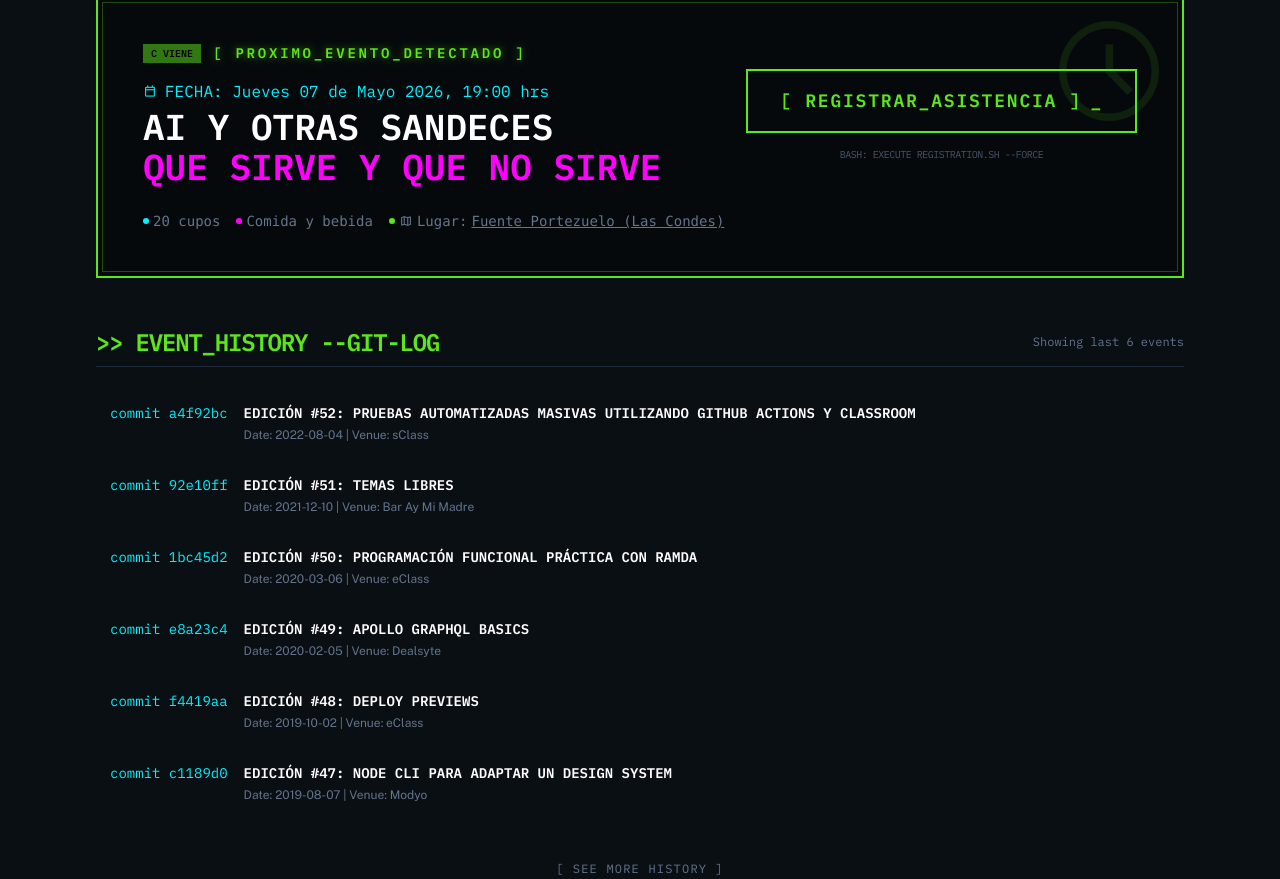
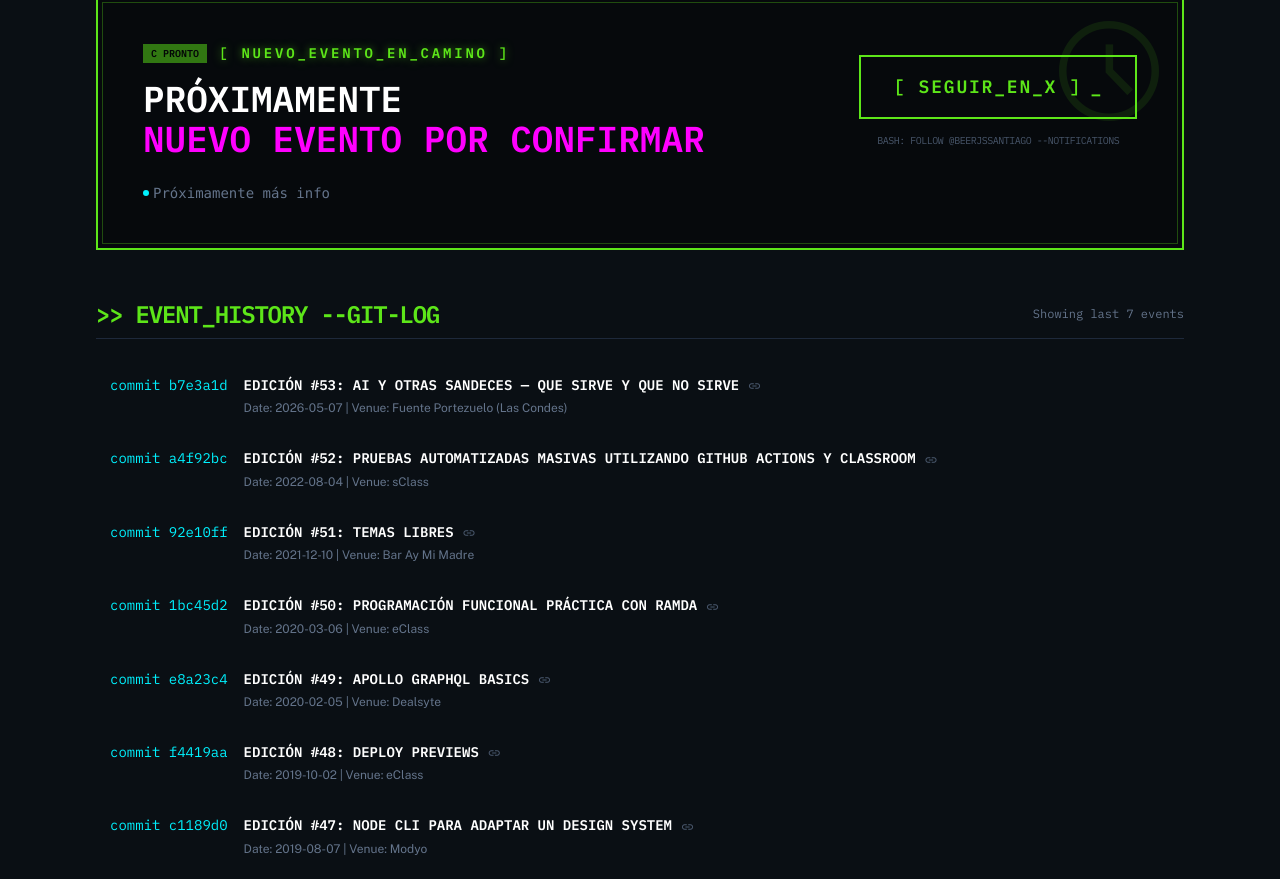
Before and after one commit to devschile/beerjs, a website: page public/index.html in a window 1280 px wide. Shown: the part 856-1735 px from the top of the page. Drawn offline with nearby package versions, Linux system fonts and the light colour scheme.

Commit message:
feat: update site to show coming soon for next event

```diff
--- a/public/index.html
+++ b/public/index.html
@@ -80,7 +80,7 @@
         <div class="flex flex-wrap gap-4 pt-6">
           <a class="inline-block bg-hacker-green text-black px-6 py-3 font-bold uppercase tracking-tighter hover:bg-white transition-all"
             href="#PROXIMO_EVENTO">
-            [ Próximo Evento ] Jueves 07 Mayo 2026
+            [ Próximo Evento ] Próximamente
           </a>
         </div>
       </div>
@@ -128,27 +128,23 @@
           <div class="space-y-4 flex-1">
             <div class="flex items-center gap-3">
               <span class="bg-hacker-green text-black px-2 py-0.5 text-[10px] font-black uppercase animate-pulse">C
-                VIENE</span>
+                PRONTO</span>
               <h2 class="text-hacker-green font-bold tracking-[0.2em] text-sm uppercase glow-text-green">
-                [ PROXIMO_EVENTO_DETECTADO ]
+                [ NUEVO_EVENTO_EN_CAMINO ]
               </h2>
             </div>
             <div class="space-y-1">
-              <p class="text-hacker-cyan font-display text-sm md:text-base mb-1 flex items-center gap-2">
-                <span class="material-symbols-outlined text-sm">calendar_today</span>
-                FECHA: Jueves 07 de Mayo 2026, 19:00 hrs
-              </p>
               <h3 class="text-2xl md:text-4xl font-black text-white leading-tight uppercase font-display">
-                AI y otras sandeces <br class="hidden md:block" />
-                <span class="text-hacker-magenta glow-text-magenta">Que sirve y que no sirve</span>
+                Próximamente <br class="hidden md:block" />
+                <span class="text-hacker-magenta glow-text-magenta">Nuevo evento por confirmar</span>
               </h3>
             </div>
           </div>
           <div class="shrink-0">
-            <a href="https://guestli.st/816907" role="button"
+            <a href="https://x.com/BeerJSSantiago" role="button"
               class="group inline-block relative px-8 py-4 bg-transparent border-2 border-hacker-green text-hacker-green hover:bg-hacker-green hover:text-black transition-all duration-300 overflow-hidden">
               <span class="relative z-10 font-black text-lg tracking-widest flex items-center gap-2">
-                [ REGISTRAR_ASISTENCIA ]
+                [ SEGUIR_EN_X ]
                 <span class="cursor-blink">_</span>
               </span>
               <!-- Hover Effect -->
@@ -157,19 +153,12 @@
               </div>
             </a>
             <p class="text-[10px] text-slate-600 mt-2 text-center uppercase tracking-tighter">
-              bash: execute registration.sh --force
+              bash: follow @BeerJSSantiago --notifications
             </p>
           </div>
         </div>
         <div class="flex items-center gap-4 mt-6 text-sm font-mono text-slate-500">
-          <span class="flex items-center gap-1"><span class="w-1.5 h-1.5 bg-hacker-cyan rounded-full"></span> 20
-            cupos</span>
-          <span class="flex items-center gap-1"><span class="w-1.5 h-1.5 bg-hacker-magenta rounded-full"></span>
-            Comida y bebida</span>
-          <span class="flex items-center gap-1"><span class="w-1.5 h-1.5 bg-hacker-green rounded-full"></span>
-            <span class="material-symbols-outlined text-sm">map</span>
-            Lugar: <a href="https://maps.app.goo.gl/kDVMZi2cFLNaToGy7" target="_blank" class="underline">Fuente
-              Portezuelo (Las Condes)</a></span>
+          <span class="flex items-center gap-1"><span class="w-1.5 h-1.5 bg-hacker-cyan rounded-full"></span> Próximamente más info
         </div>
       </div>
     </section>
@@ -178,58 +167,67 @@
       <div class="flex items-center justify-between border-b border-slate-800 pb-2">
         <h2 class="text-2xl font-bold text-hacker-green uppercase tracking-tighter">&gt;&gt; EVENT_HISTORY --GIT-LOG
         </h2>
-        <span class="text-xs text-slate-500">Showing last 6 events</span>
+        <span class="text-xs text-slate-500">Showing last 7 events</span>
       </div>
       <div class="space-y-2 font-display text-sm">
         <!-- Event Item -->
         <div
           class="flex items-start gap-4 p-3 hover:bg-slate-800/50 transition-colors border-l-2 border-transparent hover:border-hacker-green">
+          <span class="text-hacker-cyan shrink-0">commit b7e3a1d</span>
+          <a href="https://github.com/beerjs/santiago/issues/102" target="_blank" class="flex-1 hover:text-hacker-cyan transition-colors">
+            <h4 class="text-white font-bold uppercase">Edición #53: AI y otras sandeces — Que sirve y que no sirve <span class="material-symbols-outlined text-sm align-middle text-slate-600">link</span></h4>
+            <p class="text-slate-500 font-sans text-xs mt-1">Date: 2026-05-07 | Venue: Fuente Portezuelo (Las Condes)</p>
+          </a>
+        </div>
+        <!-- Event Item -->
+        <div
+          class="flex items-start gap-4 p-3 hover:bg-slate-800/50 transition-colors border-l-2 border-transparent hover:border-hacker-green">
           <span class="text-hacker-cyan shrink-0">commit a4f92bc</span>
-          <div class="flex-1">
+          <a href="https://github.com/beerjs/santiago/issues/100" target="_blank" class="flex-1 hover:text-hacker-cyan transition-colors">
             <h4 class="text-white font-bold uppercase">Edición #52: Pruebas Automatizadas Masivas utilizando GitHub
-              Actions y Classroom</h4>
+              Actions y Classroom <span class="material-symbols-outlined text-sm align-middle text-slate-600">link</span></h4>
             <p class="text-slate-500 font-sans text-xs mt-1">Date: 2022-08-04 | Venue: sClass</p>
-          </div>
+          </a>
         </div>
         <div
           class="flex items-start gap-4 p-3 hover:bg-slate-800/50 transition-colors border-l-2 border-transparent hover:border-hacker-green">
           <span class="text-hacker-cyan shrink-0">commit 92e10ff</span>
-          <div class="flex-1">
-            <h4 class="text-white font-bold uppercase">Edición #51: Temas Libres</h4>
+          <a href="https://github.com/beerjs/santiago/issues/99" target="_blank" class="flex-1 hover:text-hacker-cyan transition-colors">
+            <h4 class="text-white font-bold uppercase">Edición #51: Temas Libres <span class="material-symbols-outlined text-sm align-middle text-slate-600">link</span></h4>
             <p class="text-slate-500 font-sans text-xs mt-1">Date: 2021-12-10 | Venue: Bar Ay Mi Madre</p>
-          </div>
+          </a>
         </div>
         <div
           class="flex items-start gap-4 p-3 hover:bg-slate-800/50 transition-colors border-l-2 border-transparent hover:border-hacker-green">
           <span class="text-hacker-cyan shrink-0">commit 1bc45d2</span>
-          <div class="flex-1">
-            <h4 class="text-white font-bold uppercase">Edición #50: Programación Funcional Práctica con Ramda</h4>
+          <a href="https://github.com/beerjs/santiago/issues/94" target="_blank" class="flex-1 hover:text-hacker-cyan transition-colors">
+            <h4 class="text-white font-bold uppercase">Edición #50: Programación Funcional Práctica con Ramda <span class="material-symbols-outlined text-sm align-middle text-slate-600">link</span></h4>
             <p class="text-slate-500 font-sans text-xs mt-1">Date: 2020-03-06 | Venue: eClass</p>
-          </div>
+          </a>
         </div>
         <div
           class="flex items-start gap-4 p-3 hover:bg-slate-800/50 transition-colors border-l-2 border-transparent hover:border-hacker-green">
           <span class="text-hacker-cyan shrink-0">commit e8a23c4</span>
-          <div class="flex-1">
-            <h4 class="text-white font-bold uppercase">Edición #49: Apollo GraphQL Basics</h4>
+          <a href="https://github.com/beerjs/santiago/issues/93" target="_blank" class="flex-1 hover:text-hacker-cyan transition-colors">
+            <h4 class="text-white font-bold uppercase">Edición #49: Apollo GraphQL Basics <span class="material-symbols-outlined text-sm align-middle text-slate-600">link</span></h4>
             <p class="text-slate-500 font-sans text-xs mt-1">Date: 2020-02-05 | Venue: Dealsyte</p>
-          </div>
+          </a>
         </div>
         <div
           class="flex items-start gap-4 p-3 hover:bg-slate-800/50 transition-colors border-l-2 border-transparent hover:border-hacker-green">
           <span class="text-hacker-cyan shrink-0">commit f4419aa</span>
-          <div class="flex-1">
-            <h4 class="text-white font-bold uppercase">Edición #48: Deploy Previews</h4>
+          <a href="https://github.com/beerjs/santiago/issues/88" target="_blank" class="flex-1 hover:text-hacker-cyan transition-colors">
+            <h4 class="text-white font-bold uppercase">Edición #48: Deploy Previews <span class="material-symbols-outlined text-sm align-middle text-slate-600">link</span></h4>
             <p class="text-slate-500 font-sans text-xs mt-1">Date: 2019-10-02 | Venue: eClass</p>
-          </div>
+          </a>
         </div>
         <div
           class="flex items-start gap-4 p-3 hover:bg-slate-800/50 transition-colors border-l-2 border-transparent hover:border-hacker-green">
           <span class="text-hacker-cyan shrink-0">commit c1189d0</span>
-          <div class="flex-1">
-            <h4 class="text-white font-bold uppercase">Edición #47: Node CLI para adaptar un design system</h4>
+          <a href="https://github.com/beerjs/santiago/issues/87" target="_blank" class="flex-1 hover:text-hacker-cyan transition-colors">
+            <h4 class="text-white font-bold uppercase">Edición #47: Node CLI para adaptar un design system <span class="material-symbols-outlined text-sm align-middle text-slate-600">link</span></h4>
             <p class="text-slate-500 font-sans text-xs mt-1">Date: 2019-08-07 | Venue: Modyo</p>
-          </div>
+          </a>
         </div>
       </div>
       <div class="text-center pt-4">
@@ -288,7 +286,7 @@
     </section>
     <!-- Newsletter / Footer-top -->
     <section class="border-y border-slate-800 py-8 text-center" id="newsletter-section">
-      <h4 class="text-white font-bold mb-4 uppercase tracking-widest">&gt;&gt; CONVERSEMOS</h4>
+      <h4 class="text-white font-bold mb-4 uppercase tracking-widest">&gt;&gt; BRINDEMOS 🍻</h4>
       <form id="newsletter-form" action="https://api.staticforms.dev/submit" method="POST" name="BeerJS"
         class="max-w-md mx-auto flex flex-col sm:flex-row gap-2">
         <input type="hidden" name="apiKey" value="sf_258fe0c82a7d538818506127" />
```
